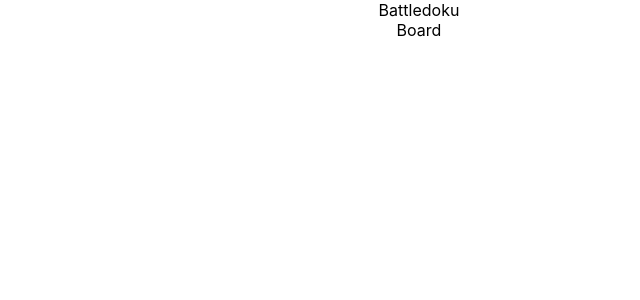
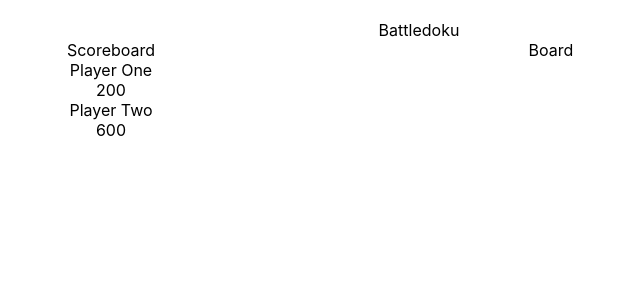
Before and after one commit to kirawoods/battledoku, a React (Create React App) app: page / in a window 1280 px wide. Shown: the top 300 px of the page, without its empty margins (221-861 px from the left). Built offline with nearby package versions, Linux system fonts and the light colour scheme.

Commit message:
adds basic formatting

```diff
--- a/src/App.css
+++ b/src/App.css
@@ -1,38 +1,8 @@
 .App {
   text-align: center;
+  margin: 20px 200px;
 }
 
-.App-logo {
-  height: 40vmin;
-  pointer-events: none;
+.game-container {
+  display: flex;
 }
-
-@media (prefers-reduced-motion: no-preference) {
-  .App-logo {
-    animation: App-logo-spin infinite 20s linear;
-  }
-}
-
-.App-header {
-  background-color: #282c34;
-  min-height: 100vh;
-  display: flex;
-  flex-direction: column;
-  align-items: center;
-  justify-content: center;
-  font-size: calc(10px + 2vmin);
-  color: white;
-}
-
-.App-link {
-  color: #61dafb;
-}
-
-@keyframes App-logo-spin {
-  from {
-    transform: rotate(0deg);
-  }
-  to {
-    transform: rotate(360deg);
-  }
-}
--- a/src/App.js
+++ b/src/App.js
@@ -2,11 +2,15 @@ import React from "react";
 import "./App.css";
 import { Header } from "./components/Header";
 import { Board } from "./components/Board";
+import { Scoreboard } from "./components/Scoreboard";
 function App() {
   return (
     <div className="App">
       <Header />
-      <Board />
+      <div className="game-container">
+        <Scoreboard />
+        <Board />
+      </div>
     </div>
   );
 }
--- a/src/components/Board.css
+++ b/src/components/Board.css
@@ -0,0 +1,4 @@
+.Board {
+  width: 70%;
+  text-align: center;
+}
--- a/src/components/Board.js
+++ b/src/components/Board.js
@@ -2,5 +2,5 @@ import React from "react";
 import "./Board.css";
 
 export function Board() {
-  return <div className="App">Board</div>;
+  return <div className="Board">Board</div>;
 }
--- a/src/components/Header.js
+++ b/src/components/Header.js
@@ -2,5 +2,5 @@ import React from "react";
 import "./Header.css";
 
 export function Header() {
-  return <div className="App">Battledoku</div>;
+  return <div className="Header">Battledoku</div>;
 }
--- a/src/components/Scoreboard.css
+++ b/src/components/Scoreboard.css
@@ -0,0 +1,4 @@
+.Scoreboard {
+  width: 30%;
+  text-align: center;
+}
--- a/src/components/Scoreboard.js
+++ b/src/components/Scoreboard.js
@@ -0,0 +1,14 @@
+import React from "react";
+import "./Scoreboard.css";
+
+export function Scoreboard() {
+  return (
+    <div className="Scoreboard">
+      <div className="scoreboard-header">Scoreboard</div>
+      <div className="home-player">Player One</div>
+      <div className="home-player-score">200</div>
+      <div className="away-player">Player Two</div>
+      <div className="away-player-score">600</div>
+    </div>
+  );
+}
```
